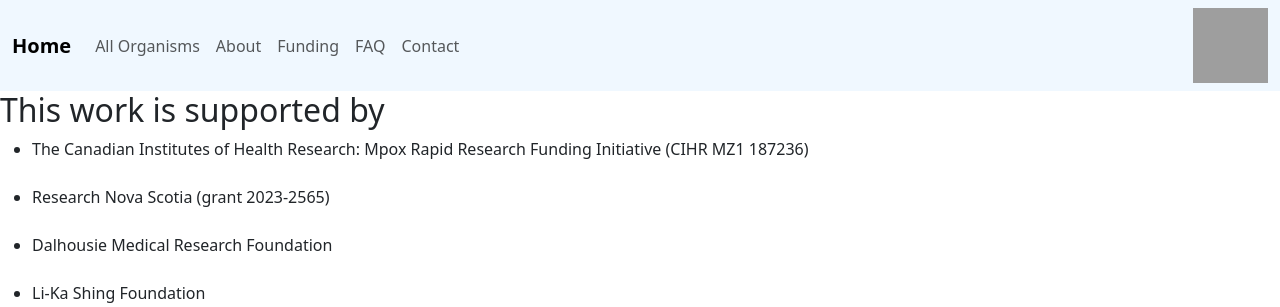
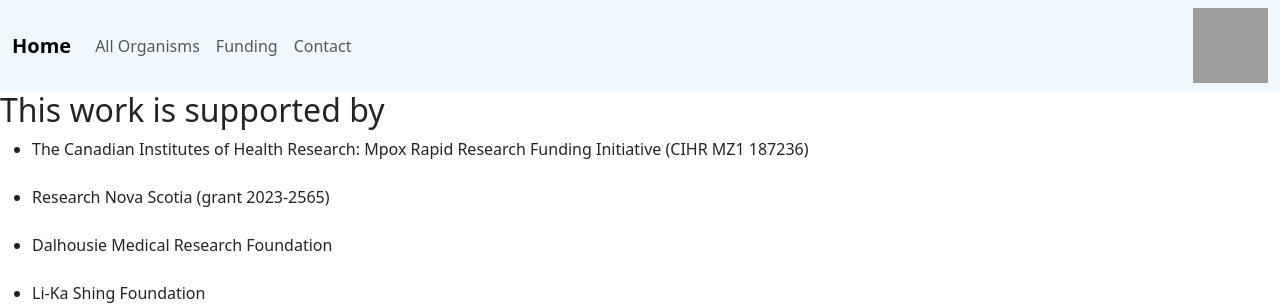
Before and after one commit to gustavsganzerla/TCEPVDB, a Django app: page /poxidb/fund/ in a window 1280 px wide. Shown: the top 307 px of the page. Run offline with Django 3.2, Linux system fonts and the light colour scheme; some libraries are stand-ins or nearby versions; grey boxes are pictures that could not be loaded.

Commit message:
updated links navbar

```diff
--- a/var/www/DjangoApp/templates/base.html
+++ b/var/www/DjangoApp/templates/base.html
@@ -22,9 +22,9 @@
               <div class="navbar-nav">
                   <a class="navbar-brand" href="{%url 'poxidb:poxidb_home'%}"><b>Home</b></a>
                   <a class="nav-link" href="{%url 'poxidb:poxidb_all'%}">All Organisms</a>
-                  <a class="nav-link">About</a>
+
                   <a class="nav-link" href="{%url 'poxidb:fund'%}">Funding</a>
-                  <a class="nav-link">FAQ</a>
+
                   <a class="nav-link" href="{%url 'poxidb:contact'%}">Contact</a>
               </div>
 
```
